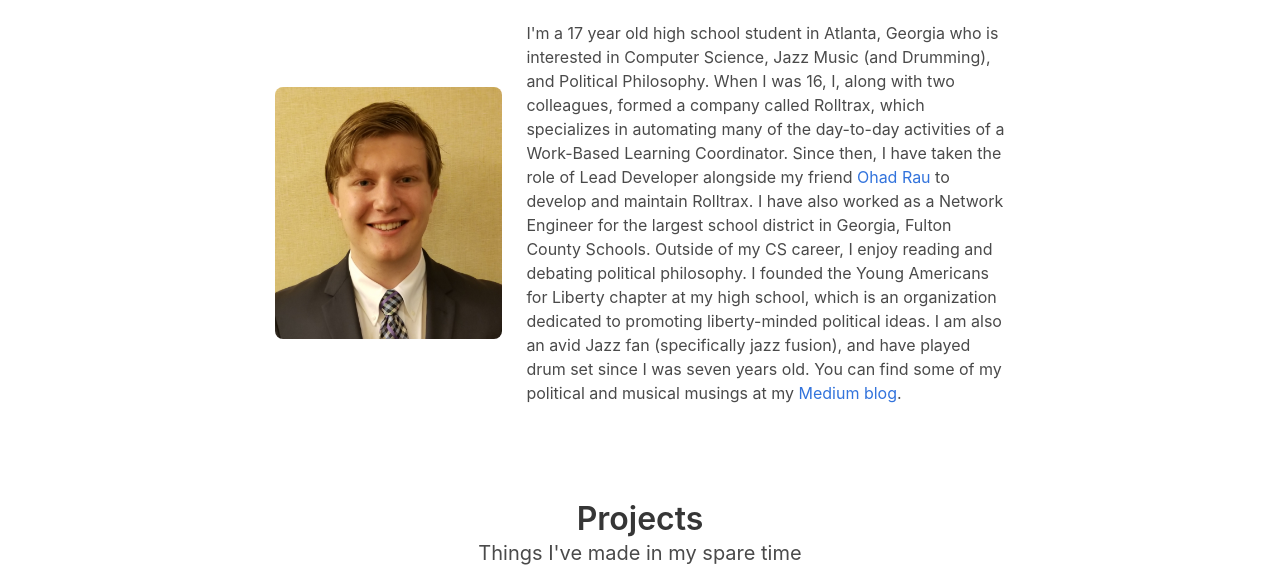
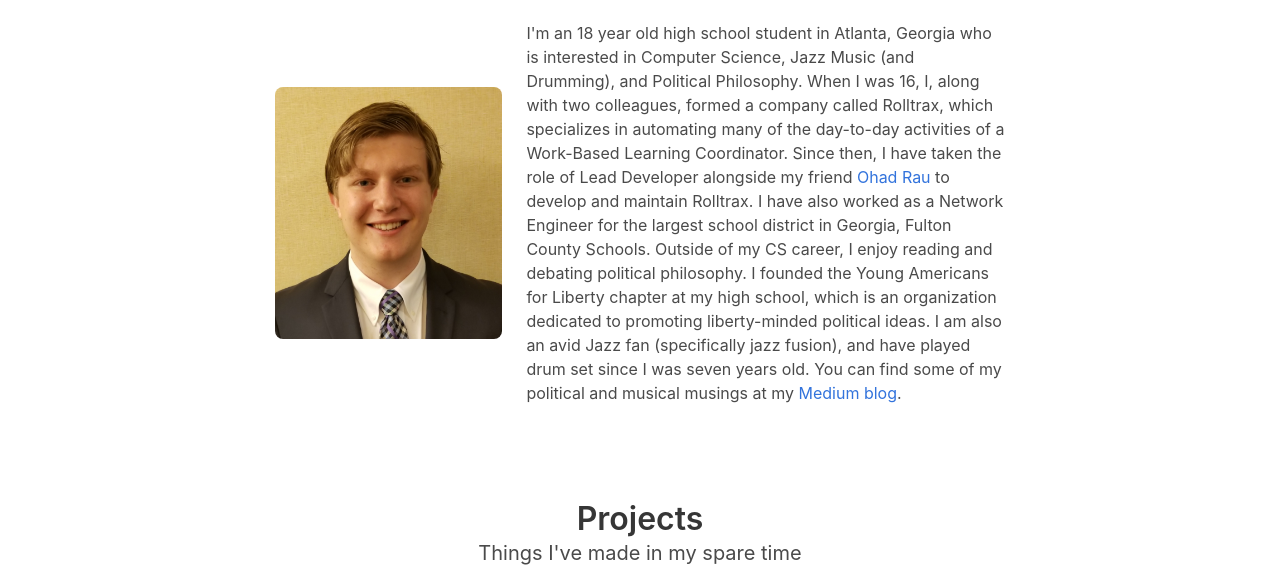
Before and after one commit to zbaylin/portfolio, a plain HTML site: page index.html in a window 1280 px wide. Shown: the part 469-1056 px from the top of the page. Drawn offline with Linux system fonts and the light colour scheme.

Commit message:
updated my age

```diff
--- a/index.html
+++ b/index.html
@@ -43,7 +43,7 @@
           </figure>
         </div>
         <div class="column has-text-left">
-          I'm a 17 year old high school student in Atlanta, Georgia who is interested in Computer Science, Jazz Music (and Drumming), and
+          I'm an 18 year old high school student in Atlanta, Georgia who is interested in Computer Science, Jazz Music (and Drumming), and
           Political Philosophy. When I was 16, I, along with two colleagues, formed a company called Rolltrax, which specializes in
           automating many of the day-to-day activities of a Work-Based Learning Coordinator. Since then, I have taken the role of Lead
           Developer alongside my friend <a href="http://ohad.space/">Ohad Rau</a> to develop and maintain Rolltrax. I have also worked as
```
